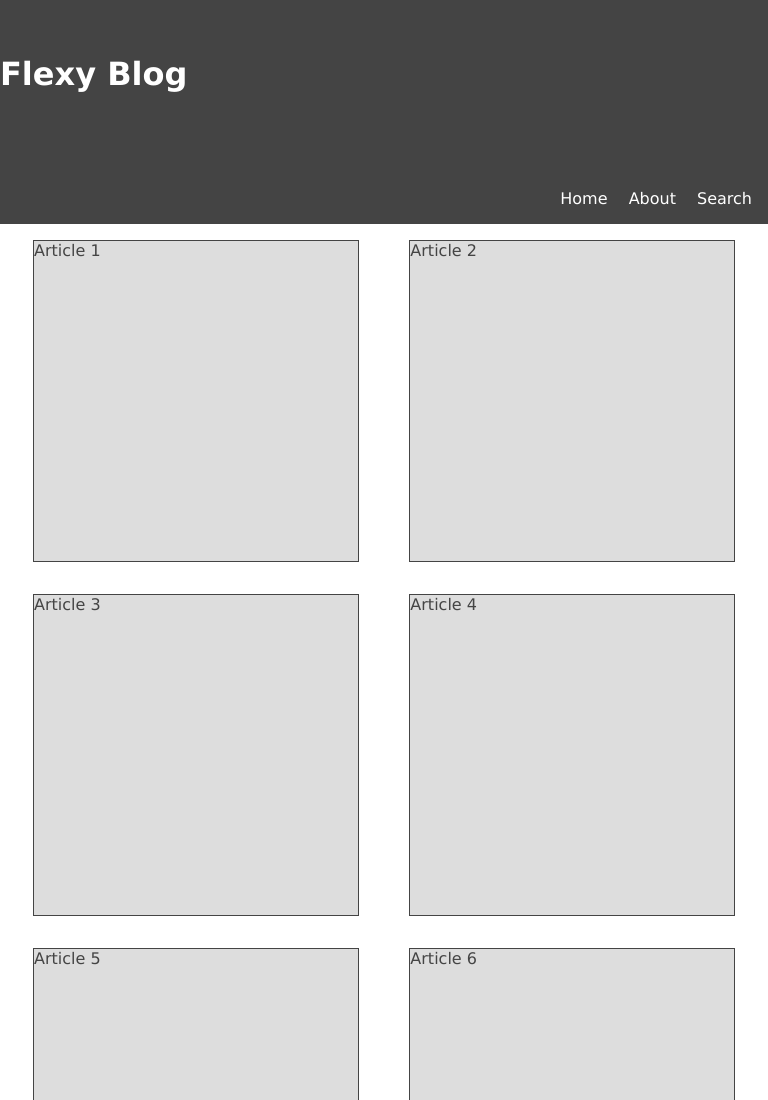
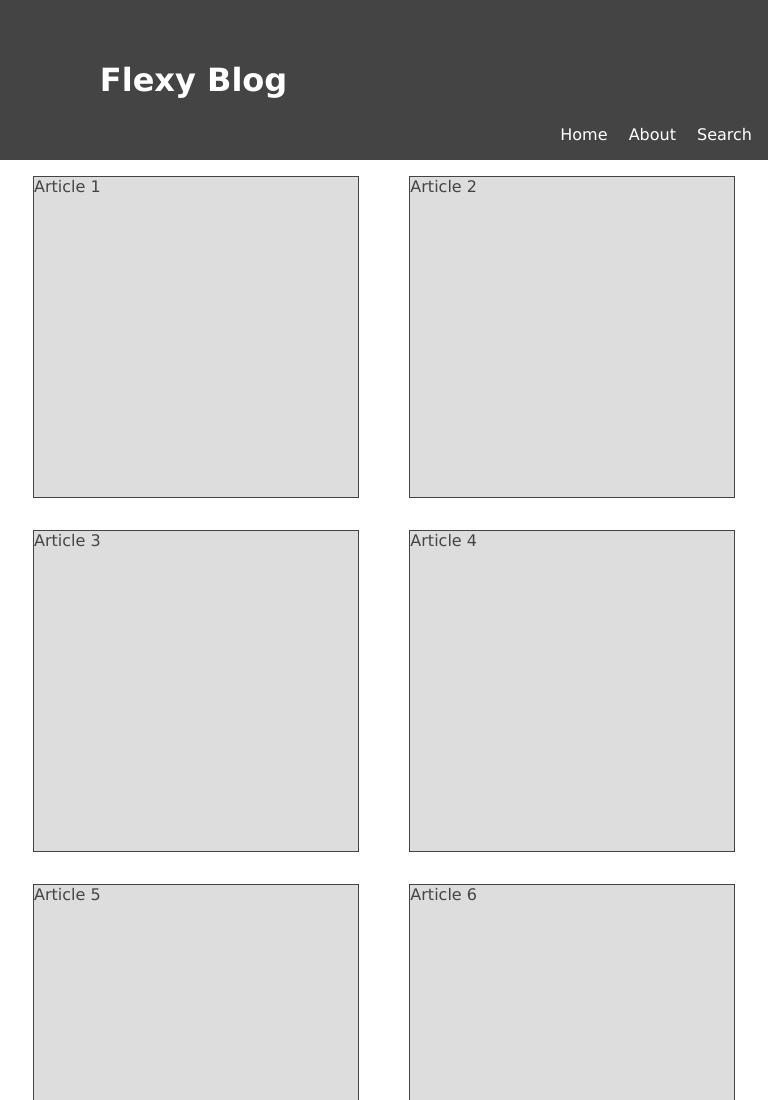
Before and after one commit to davidasteed/flexyblog, a plain HTML site: page index.html in a window 768 px wide. Shown: the top 1100 px of the page. Drawn offline with Linux system fonts and the light colour scheme.

Commit message:
correct header UL location

```diff
--- a/blog.css
+++ b/blog.css
@@ -15,20 +15,15 @@ body {
 
 .hero {
     display: flex;
-      justify-content: space-between;
-      flex-flow: row wrap;
+    flex-flow: column wrap;
     /* DO NOT CHANGE THESE */
     background-color: #444444;
 }
 
 .hero h1 {
-      padding-bottom: 10%;
+    margin: .2em 0;
     /* DO NOT CHANGE THESE */
     color: #ffffff;
-  }
-
-  .hero nav {
-      padding-top: 10%;
 }
 
 .hero nav ul {
@@ -119,10 +114,17 @@ body {
     margin-right: auto;
 }
 
+/* first media query required by assignment */
 @media screen and (min-width: 35em) and (max-width: 69.9em) {
   .hero {
       align-items: center;
-      min-height: 14em;
+      flex-flow: row wrap;
+      min-height: 10em;
+      justify-content: space-between;
+  }
+
+  .hero h1 {
+      margin-left: 13%;
   }
 
   .hero nav {
@@ -158,6 +160,12 @@ body {
   footer p {
       margin 0;
   }
+}
 
+/* Acer Iconia Tab A500 (adventure mode landscape orientation)*/
+@media screen and (min-width: 80em) {
+
+  .hero {
+  }
 
 }
```
Lines whose indentation alone changed are shown as unchanged.
